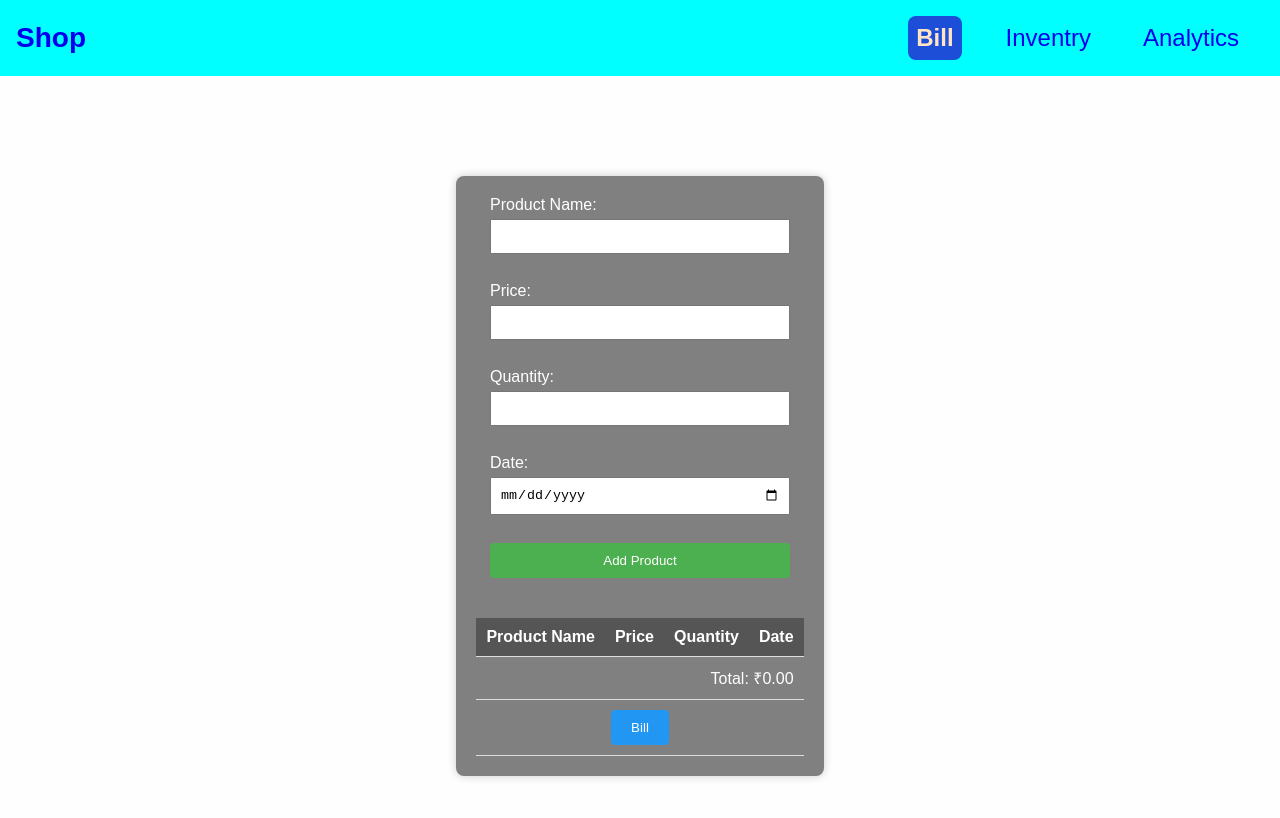
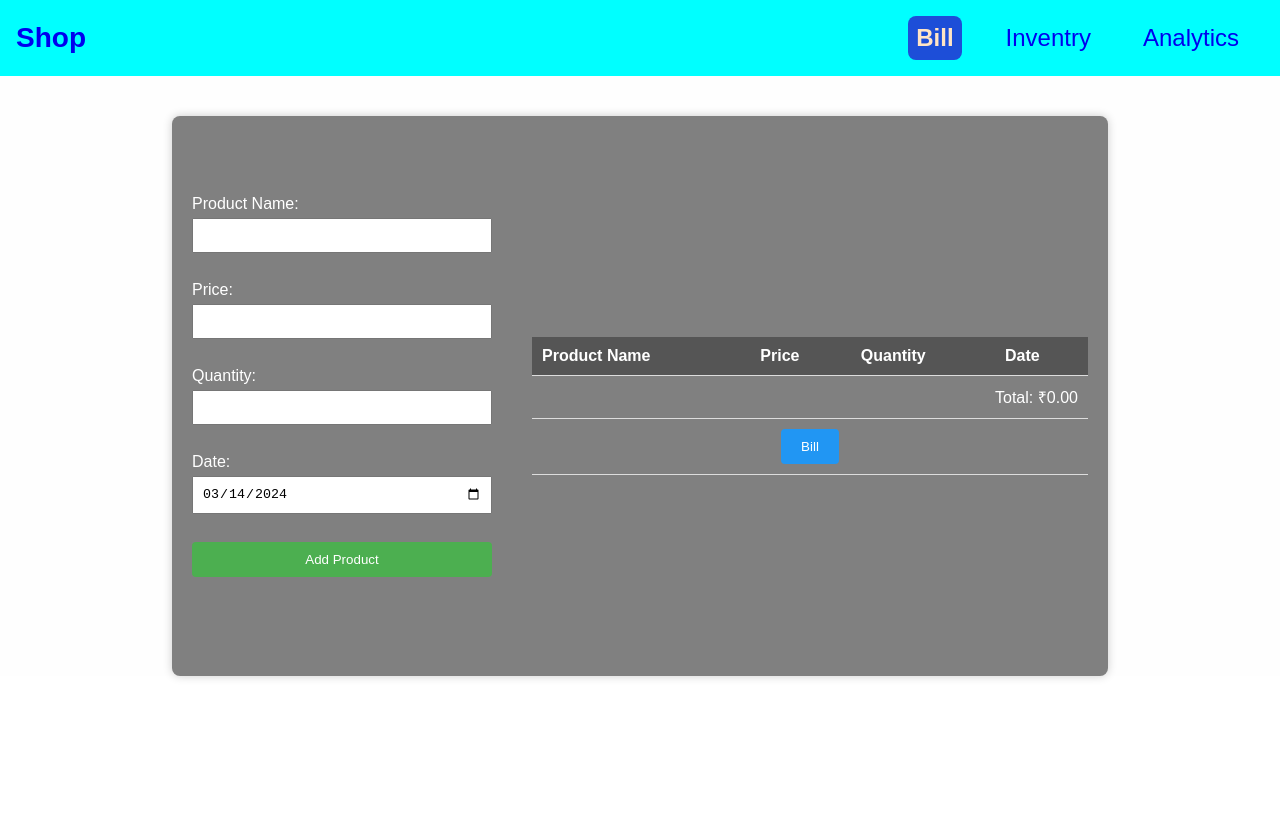
Before and after one commit to Dinesh001-S/product-sales-manager, a React (Create React App) app: page /bill in a window 1280 px wide. Shown: the top 818 px of the page. Built offline with nearby package versions, Linux system fonts and the light colour scheme.

Commit message:
second commit

```diff
--- a/src/components/pages/bill.js
+++ b/src/components/pages/bill.js
@@ -6,7 +6,7 @@ const Bill = () => {
  const [productName, setProductName] = useState('');
  const [price, setPrice] = useState('');
  const [quantity, setQuantity] = useState('');
-  const [date, setDate] = useState('');
+ const [date, setDate] = useState(new Date().toISOString().split('T')[0]); // Current date
  const [purchaseList, setPurchaseList] = useState([]);
 
  useEffect(() => {
@@ -33,6 +33,54 @@ const Bill = () => {
    console.error('Error storing data:', error);
    // Handle error, show alert, etc.
   }
+  printInvoice();
+ };
+
+ const printInvoice = () => {
+  const invoiceContent = `
+   <html>
+    <head>
+     <title>Invoice</title>
+     <style>
+      /* Your custom styles for the invoice */
+     </style>
+    </head>
+    <body>
+     <h1>Invoice</h1>
+     <table>
+      <thead>
+       <tr>
+        <th>Product Name</th>
+        <th>Price</th>
+        <th>Quantity</th>
+        <th>Date</th>
+       </tr>
+      </thead>
+      <tbody>
+       ${purchaseList.map((purchase, index) => `
+        <tr key=${index}>
+         <td>${purchase.productName}</td>
+         <td>${purchase.price}</td>
+         <td>${purchase.quantity}</td>
+         <td>${purchase.date}</td>
+        </tr>
+       `).join('')}
+      </tbody>
+      <tfoot>
+       <tr>
+        <td colspan="4">Total: ₹${calculateTotal()}</td>
+       </tr>
+      </tfoot>
+     </table>
+    </body>
+   </html>
+  `;
+
+  const newWindow = window.open('', '_blank');
+  newWindow.document.open();
+  newWindow.document.write(invoiceContent);
+  newWindow.document.close();
+  newWindow.print();
  };
 
  const handleSubmit = (e) => {
@@ -59,7 +107,7 @@ const Bill = () => {
   setProductName('');
   setPrice('');
   setQuantity('');
-    setDate('');
+  setDate(new Date().toISOString().split('T')[0]); // Reset date to current date
  };
 
  return (
@@ -117,6 +165,7 @@ const Bill = () => {
       <tr>
        <td colSpan="4" style={{ textAlign: 'center' }}>
         <button className="bill" onClick={handleBillClick}>Bill</button>
+        {/* <button className="print" onClick={printInvoice}>Print Invoice</button> */}
        </td>
       </tr>
      </tfoot>
@@ -127,125 +176,3 @@ const Bill = () => {
 };
 
 export default Bill;
-
-// import React, { useState  } from 'react';
-// import './bills.css';
-// import axios from 'axios';
-
-// const Bill = () => {
-//   const [productName, setProductName] = useState('');
-//   const [price, setPrice] = useState('');
-//   const [quantity, setQuantity] = useState('');
-//   const [date, setDate] = useState('');
-//   const [productList, setProductList] = useState([]);
-
-//   const calculateTotal = () => {
-//     return productList.reduce((total, product) => total + (parseFloat(product.price)*parseFloat(product.quantity)), 0).toFixed(2);
-//   };
-
-//   const handleBillClick = async () => {
-//     try {
-//       // Send a request to the server endpoint to store data in MongoDB
-//       await axios.post('http://localhost:3002/bill', {
-//         productList,
-//       });
-//       // Clear the product list
-//       setProductList([]);
-//     } catch (error) {
-//       console.error('Error storing data:', error);
-//       // Handle error, show alert, etc.
-//     }
-//   };
-
-//   const handleSubmit = (e) => {
-//     e.preventDefault();
-
-//     // Validate input fields
-//     if (!productName || !price || !quantity || !date) {
-//       alert('Please fill in all fields');
-//       return;
-//     }
-
-//     // Create a new product object
-//     const newProduct = {
-//       productName,
-//       price,
-//       quantity,
-//       date,
-//     };
-
-//     // Update the product list
-//     setProductList([...productList, newProduct]);
-
-//     // Clear form fields
-//     setProductName('');
-//     setPrice('');
-//     setQuantity('');
-//     setDate('');
-//   };
-
-//   return (
-//     <div className='container'>
-//       <div className='box'>
-//         <form onSubmit={handleSubmit}>
-//           <label>
-//             Product Name:
-//           </label>
-//           <input type="text" value={productName} onChange={(e) => setProductName(e.target.value)} />
-//           <br />
-//           <label>
-//             Price:
-//           </label>
-//           <input type="text" value={price} onChange={(e) => setPrice(e.target.value)} />
-//           <br />
-//           <label>
-//             Quantity:
-//           </label>
-//           <input type="text" value={quantity} onChange={(e) => setQuantity(e.target.value)} />
-//           <br />
-//           <label>
-//             Date:
-//           </label>
-//           <input type="date" value={date} onChange={(e) => setDate(e.target.value)} />
-//           <br />
-//           <button type="submit">Add Product</button>
-//         </form>
-
-//         <table>
-//           <thead>
-//             <tr>
-//               <th>Product Name</th>
-//               <th>Price</th>
-//               <th>Quantity</th>
-//               <th>Date</th>
-//             </tr>
-//           </thead>
-//           <tbody>
-//             {productList.map((product, index) => (
-//               <tr key={index}>
-//                 <td>{product.productName}</td>
-//                 <td>{product.price}</td>
-//                 <td>{product.quantity}</td>
-//                 <td>{product.date}</td>
-//               </tr>
-//             ))}
-//           </tbody>
-//           <tfoot>
-//             <tr>
-//               <td colSpan="4" style={{ textAlign: 'right' }}>
-//                 Total: ₹{calculateTotal()}
-//               </td>
-//             </tr>
-//             <tr>
-//               <td colSpan="4" style={{ textAlign: 'center' }}>
-//                 <button className="bill"  onClick={handleBillClick}>Bill</button>
-//               </td>
-//             </tr>
-//           </tfoot>
-//         </table>
-//       </div>
-//     </div>
-//   );
-// };
-
-// export default Bill;
--- a/src/components/pages/bills.css
+++ b/src/components/pages/bills.css
@@ -8,19 +8,24 @@
     padding: 0;
     display: flex;
     justify-content: center;
-    align-items: center;
-    height: 100vh;
+    /* align-items: center; */
+    height: 100%;
   }
 
   .box {
+    margin-top: 40px;
     /* background-color: #333; */
+    width: 70vw;
+    min-width: max-content;
+    height: 65vh;
     background-color: grey;
     padding: 20px;
     border-radius: 8px;
     box-shadow: 0 0 10px rgba(0, 0, 0, 0.2);
     align-items: center;
     display: flex;
-    flex-direction: column;
+    /* flex-direction: column; */
+    gap:40px;
   }
 
   form {
```
Lines whose indentation alone changed are shown as unchanged.
